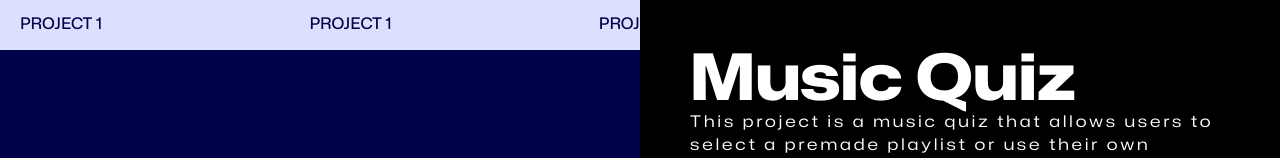
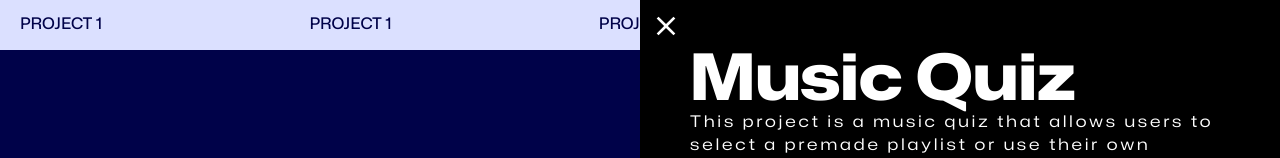
Before and after one commit to Auax/portfolio, a React (Create React App) app: page / in a window 1280 px wide. Shown: the top 158 px of the page. Built offline with nearby package versions, Linux system fonts and the light colour scheme; a web font is replaced by a local one.

Commit message:
child key error fix

```diff
--- a/package.json
+++ b/package.json
@@ -12,6 +12,7 @@
     "framer-motion": "^9.0.4",
     "react": "^18.2.0",
     "react-dom": "^18.2.0",
+    "react-icons": "^4.7.1",
     "react-intersection-observer": "^9.4.2",
     "react-router-dom": "^6.7.0",
     "react-scripts": "5.0.1",
--- a/src/components/Menu/Menu.jsx
+++ b/src/components/Menu/Menu.jsx
@@ -1,9 +1,9 @@
-import React, {useEffect, useRef, useState} from 'react';
+import React, { useEffect, useRef, useState } from 'react';
 import SelectedIcon from "./SelectedIcon";
 import styled from "styled-components";
-import {Link as ScrollLink} from "react-scroll";
-import {useNavigate} from 'react-router-dom';
-import {motion} from "framer-motion";
+import { Link as ScrollLink } from "react-scroll";
+import { useNavigate } from 'react-router-dom';
+import { motion } from "framer-motion";
 
 export const MenuContainer = styled.div`
   display: flex;
@@ -18,7 +18,7 @@ export const MenuContainer = styled.div`
 `;
 
 export const MenuLink = styled(ScrollLink)`
-  color: ${({$active = true}) => $active ? "#fff" : "rgba(255, 255, 255, 0.6)"};
+  color: ${({ $active = true }) => $active ? "#fff" : "rgba(255, 255, 255, 0.6)"};
   font-size: 2.5em;
   text-transform: uppercase;
   font-weight: 500;
@@ -53,21 +53,21 @@ const Menu = (props) => {
     const render = props.items.map((item, index) => {
         const isSelected = index === sectionIndex;
         return (
-                <motion.div animate={
+            <motion.div
+                key={index} animate={
                     {
                         // x: isSelected ? 30 : -30,
                         rotate: isSelected ? -5 : 5,
                         color: isSelected ? "#fff" : "#b6b6b6",
                         textShadow: isSelected ? "0 0 10px rgba(255, 255, 255, 0.2)" : "0",
                         scale: isSelected ? 1 : .8,
-                        transition: {duration: .3}
+                        transition: { duration: .3 }
                     }
                 }>
                 <MenuLink
                     $active={index === sectionIndex}
                     onSetActive={() => updateSection(item.section, index)}
                     onClick={() => updateSection(item.section, index)}
-                        key={index}
                     to={item.section}
                     spy={true}
                     smooth={true}
--- a/src/components/Popup/InfoPopup.jsx
+++ b/src/components/Popup/InfoPopup.jsx
@@ -1,6 +1,8 @@
 import React from 'react';
 import styled from "styled-components";
-import {SubtitleBase, TitleBase} from "../UI/Texts";
+import { SubtitleBase, TitleBase } from "../UI/Texts";
+import { MdOutlineClose } from 'react-icons/md';
+
 
 const Container = styled.div`
   position: fixed;
@@ -26,12 +28,20 @@ const Description = styled.div`
   }
 `;
 
-// const CloseIcon = styled()
+const CloseIconContainer = styled.span`
+  font-size: 2em;
+  color: white;
+  position: absolute;
+  left: 10px;
+  top: 10px;
+  `;
 
 const InfoPopup = (props) => {
   return (
     <Container>
-            {/*<CloseIcon></CloseIcon>*/}
+      <CloseIconContainer>
+        <MdOutlineClose />
+      </CloseIconContainer>
       <Title>
         {props.title}
       </Title>
--- a/src/views/Projects/ProjectItems.jsx
+++ b/src/views/Projects/ProjectItems.jsx
@@ -4,16 +4,19 @@ export const MusicQuizDescription = (
             This project is a music quiz that allows users to select a premade playlist or use their own Spotify
             playlist to play.
         </p>
-        <br/>
+        <br />
         <p>
             The technologies used for the project are:
-            <ul className="list-disc mb-4">
-                <li className="ml-10 text-white/70">create-react-app</li>
-                <li className="ml-10 text-white/70">Express.js</li>
-            </ul>
+        </p>
+        <ul className="list-disc mb-4">
+            <li className="ml-10 text-white/70">create-react-app</li>
+            <li className="ml-10 text-white/70">Express.js</li>
+        </ul>
+        <p>
             Express is used to fetch all the playlists from the <b>Firebase Database</b>, then using the <b>Spotify
-            API</b>, we fetch the songs to play.
+                API</b>, we fetch the songs to play.
         </p>
+
         <a href="#" className="btn">GitHub</a>
     </>
 )
--- a/src/views/Projects/Projects.jsx
+++ b/src/views/Projects/Projects.jsx
@@ -48,7 +48,8 @@ const Projects = () => {
     return (
 
         <ProjectContainer name="projects" id="projects">
-            {projects.map(item => <>
+            {projects.map(item =>
+            <div key={item.title}>
                 <motion.div
                     ref={ref}
                     animate={controls}
@@ -58,7 +59,8 @@ const Projects = () => {
                           repository={item.repo}/>
                 </motion.div>
                 <InfoPopup title={item.title} description={item.description}/>
-            </>)}
+            </div>
+            )}
         </ProjectContainer>
 
     );
```
Also changed, not shown: 1 other file (tests, documents, lock files or other folders). Lines whose indentation alone changed are shown as unchanged.
